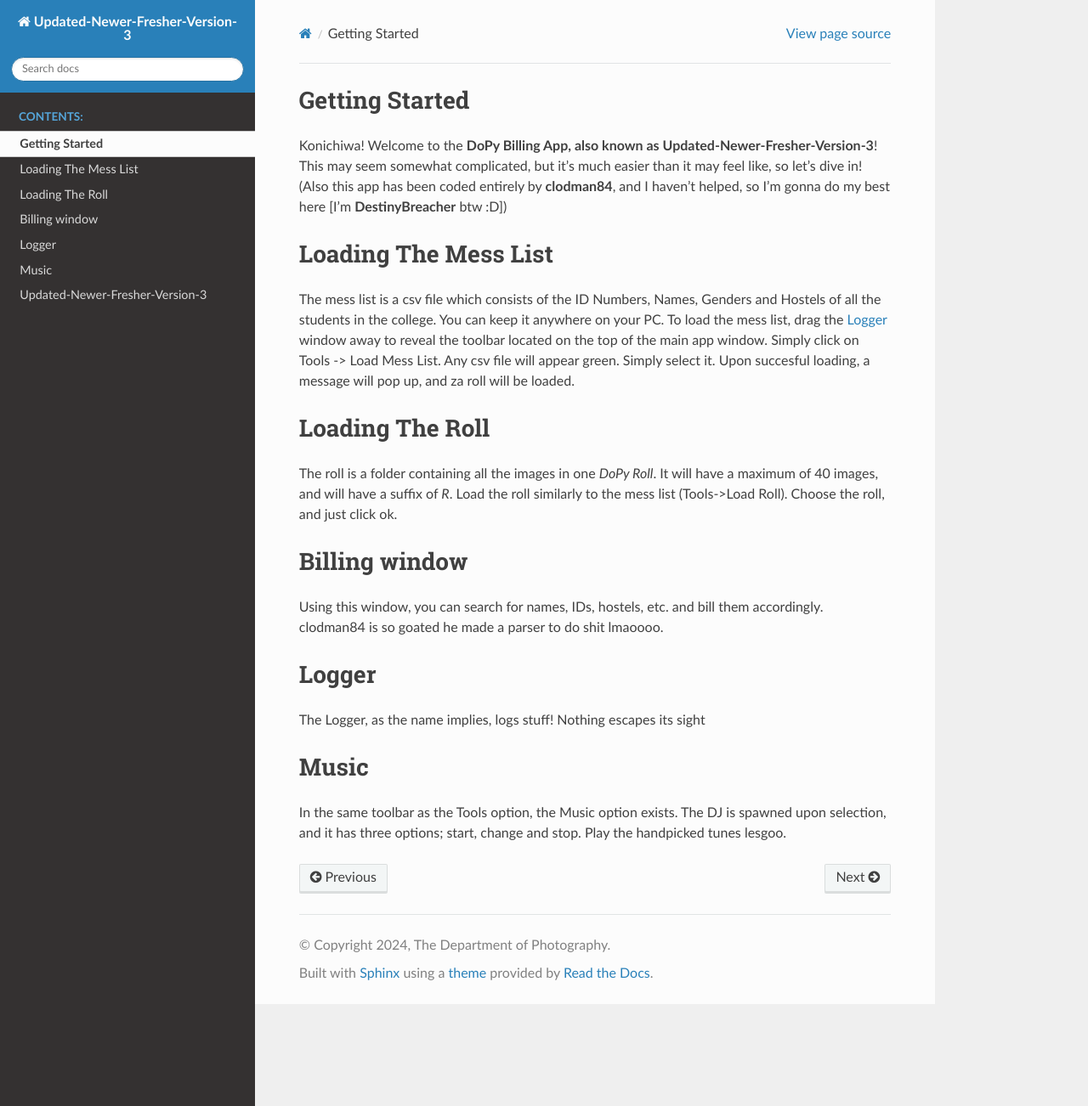
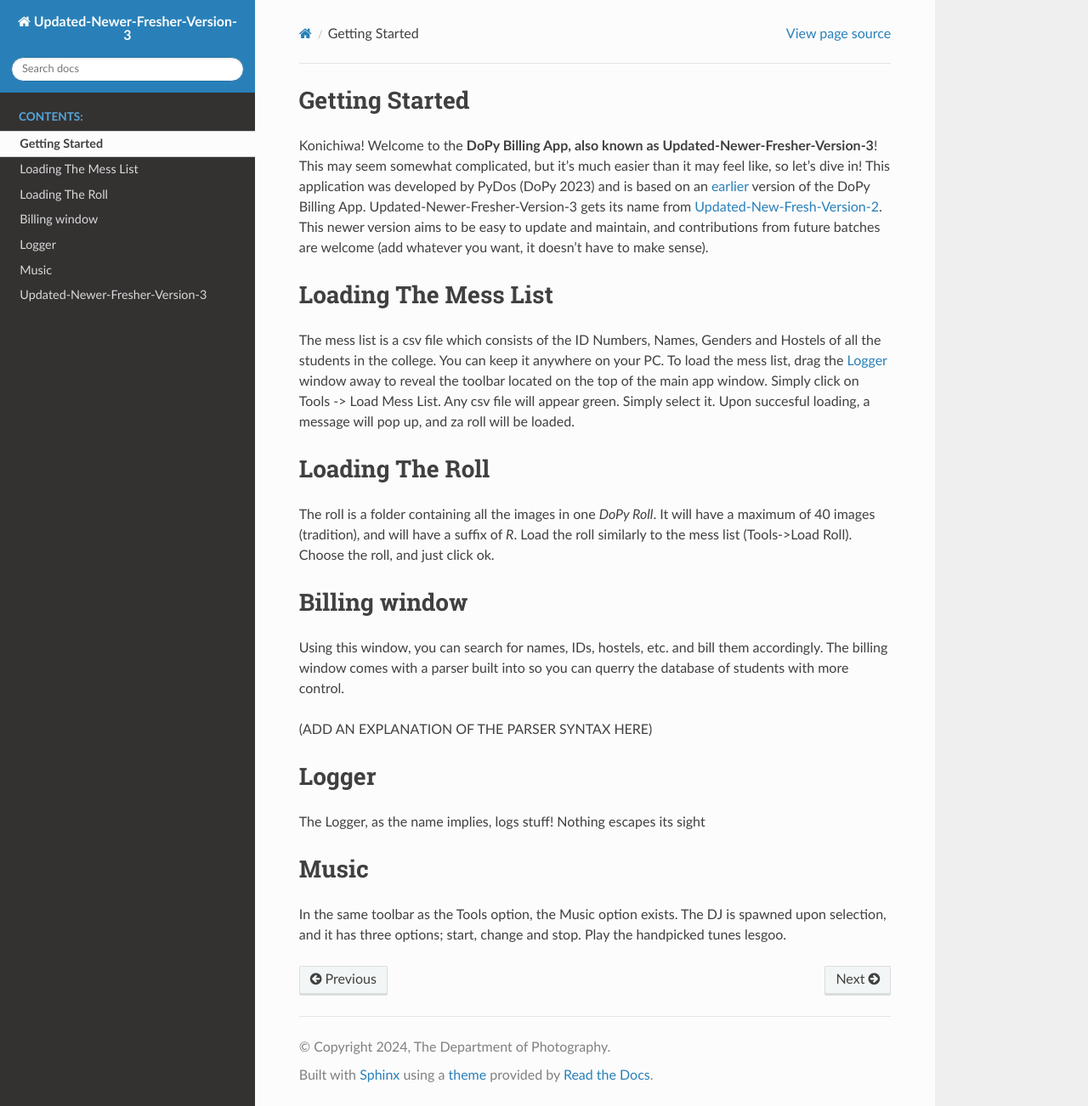
Before and after one commit to clodman84/Updated-Newer-Fresher-Version-3, a Sphinx documentation site: the page built from docs/source/getting_started.rst, in a window 1280 px wide and 1302 px high. Shown: the whole window at 85% size. Built offline with Sphinx 7.4.7 and the Read the Docs theme 2.0.0, drawn with Linux system fonts in a browser that asks for light colours.

Commit message:
made a few changes

```diff
--- a/docs/source/getting_started.rst
+++ b/docs/source/getting_started.rst
@@ -6,7 +6,9 @@ Getting Started
 
 Konichiwa! Welcome to the **DoPy Billing App, also known as Updated-Newer-Fresher-Version-3**!
 This may seem somewhat complicated, but it's much easier than it may feel like, so let's dive in!
-(Also this app has been coded entirely by **clodman84**, and I haven't helped, so I'm gonna do my best here [I'm **DestinyBreacher** btw :D])
+This application was developed by PyDos (DoPy 2023) and is based on an `earlier <https://github.com/DoPyBITS/Billing-Software>`_ version of the DoPy Billing App.
+Updated-Newer-Fresher-Version-3 gets its name from `Updated-New-Fresh-Version-2 <https://github.com/DoPyBITS/Updated-New-Fresh-Version-2>`_.
+This newer version aims to be easy to update and maintain, and contributions from future batches are welcome (add whatever you want, it doesn't have to make sense).
 
 .. _Loading The Mess List:
 
@@ -23,7 +25,7 @@ Any csv file will appear green. Simply select it. Upon succesful loading, a mess
 Loading The Roll
 ================
 
-The roll is a folder containing all the images in one *DoPy Roll*. It will have a maximum of 40 images, and will have a suffix of *R*. Load the roll similarly
+The roll is a folder containing all the images in one *DoPy Roll*. It will have a maximum of 40 images (tradition), and will have a suffix of *R*. Load the roll similarly
 to the mess list (Tools->Load Roll). Choose the roll, and just click ok.
 
 
@@ -32,7 +34,9 @@ to the mess list (Tools->Load Roll). Choose the roll, and just click ok.
 Billing window
 ==============
 
-Using this window, you can search for names, IDs, hostels, etc. and bill them accordingly. clodman84 is so goated he made a parser to do shit lmaoooo.
+Using this window, you can search for names, IDs, hostels, etc. and bill them accordingly. The billing window comes with a parser built into so you can querry the database of students with more control.
+
+(ADD AN EXPLANATION OF THE PARSER SYNTAX HERE)
 
 
 .. _Logger:
```
